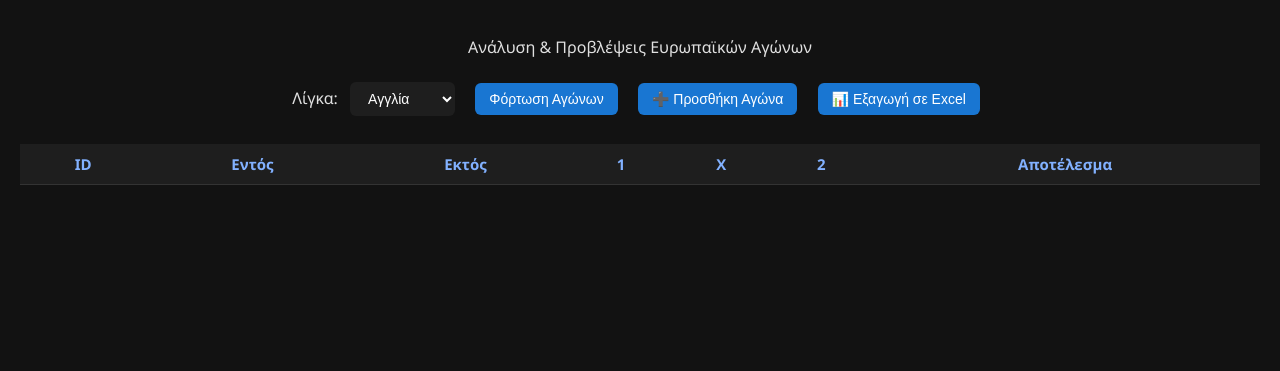
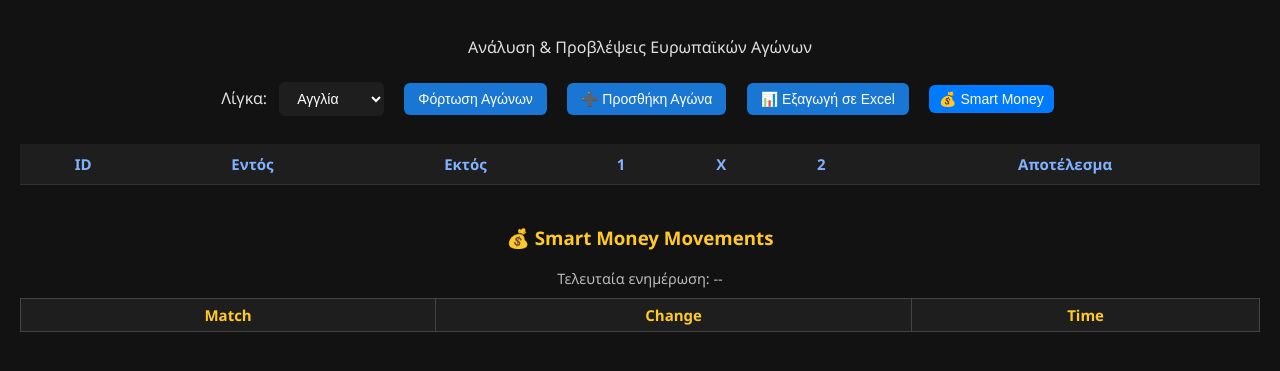
Before and after one commit to pierros1402/EURO_GOALS, a Flask app: page / in a window 1280 px wide. Shown: the part 73-444 px from the top of the page. Run offline with Flask 3, Linux system fonts and the light colour scheme; lists and menus that the app fills with data are empty.

Commit message:
Add Smart Money Auto-Refresh + UI integration (EURO_GOALS v6f)

```diff
--- a/templates/index.html
+++ b/templates/index.html
@@ -61,6 +61,40 @@
     tr:hover {
       background-color: #2a2a2a;
     }
+
+    /* --- Smart Money Section --- */
+    #smartMoneyTable {
+      width: 100%;
+      border-collapse: collapse;
+      margin-top: 10px;
+    }
+    #smartMoneyTable th, #smartMoneyTable td {
+      padding: 6px 8px;
+      border: 1px solid #444;
+      text-align: center;
+    }
+    #smartMoneyTable th {
+      background-color: #1e1e1e;
+      color: #ffca28;
+    }
+    .action-btn {
+      background-color: #007bff;
+      color: white;
+      padding: 6px 10px;
+      margin-right: 5px;
+      border: none;
+      border-radius: 6px;
+      cursor: pointer;
+    }
+    .action-btn:hover {
+      background-color: #0056b3;
+    }
+    #lastUpdate {
+      font-size: 0.9rem;
+      color: #bbb;
+      margin-top: 6px;
+      margin-bottom: 10px;
+    }
   </style>
 </head>
 
@@ -83,6 +117,7 @@
       <button onclick="loadMatches()">Φόρτωση Αγώνων</button>
       <button onclick="addMatch()">➕ Προσθήκη Αγώνα</button>
       <button onclick="exportExcel()">📊 Εξαγωγή σε Excel</button>
+      <button id="smartMoneyBtn" class="action-btn">💰 Smart Money</button>
     </div>
 
     <table id="matchesTable">
@@ -99,6 +134,21 @@
       </thead>
       <tbody></tbody>
     </table>
+
+    <!-- ✅ Νέα ενότητα Smart Money -->
+    <h3 style="margin-top:40px; color:#ffca28;">💰 Smart Money Movements</h3>
+    <div id="lastUpdate">Τελευταία ενημέρωση: --</div>
+    <table id="smartMoneyTable">
+      <thead>
+        <tr>
+          <th>Match</th>
+          <th>Change</th>
+          <th>Time</th>
+        </tr>
+      </thead>
+      <tbody></tbody>
+    </table>
+
   </main>
 
   <script>
@@ -154,6 +204,50 @@
         alert("⚠️ Σφάλμα κατά την εξαγωγή Excel.");
       }
     }
+
+    // ✅ Smart Money Handler + Last Update
+    document.getElementById("smartMoneyBtn").addEventListener("click", async () => {
+      const btn = document.getElementById("smartMoneyBtn");
+      btn.disabled = true;
+      btn.innerText = "Φόρτωση...";
+      try {
+        const res = await fetch("/smart_money");
+        const data = await res.json();
+        const tableBody = document.querySelector("#smartMoneyTable tbody");
+        const lastUpdateDiv = document.getElementById("lastUpdate");
+        tableBody.innerHTML = "";
+
+        // Ενημέρωση χρόνου
+        lastUpdateDiv.textContent = `Τελευταία ενημέρωση: ${data.last_update || "--"}`;
+
+        if (data.results && data.results.length > 0) {
+          data.results.forEach(item => {
+            const row = document.createElement("tr");
+            row.innerHTML = `
+              <td>${item.match}</td>
+              <td>${item.change}</td>
+              <td>${item.time}</td>
+            `;
+            tableBody.appendChild(row);
+          });
+        } else {
+          const row = document.createElement("tr");
+          row.innerHTML = `<td colspan="3" style="text-align:center;">Δεν βρέθηκαν δεδομένα</td>`;
+          tableBody.appendChild(row);
+        }
+      } catch (error) {
+        console.error(error);
+        alert("⚠️ Σφάλμα κατά τη φόρτωση Smart Money δεδομένων.");
+      } finally {
+        btn.disabled = false;
+        btn.innerText = "💰 Smart Money";
+      }
+    });
+
+    // ✅ Αυτόματη ανάκτηση δεδομένων κάθε 5 λεπτά
+    setInterval(() => {
+      document.getElementById("smartMoneyBtn").click();
+    }, 5 * 60 * 1000); // 5 λεπτά
   </script>
 </body>
 </html>
```
Also changed, not shown: EURO_GOALS_v6f_debug.py (+27 -6 lines), src/asian_reader.py (+89 -4 lines), README.md (added).
